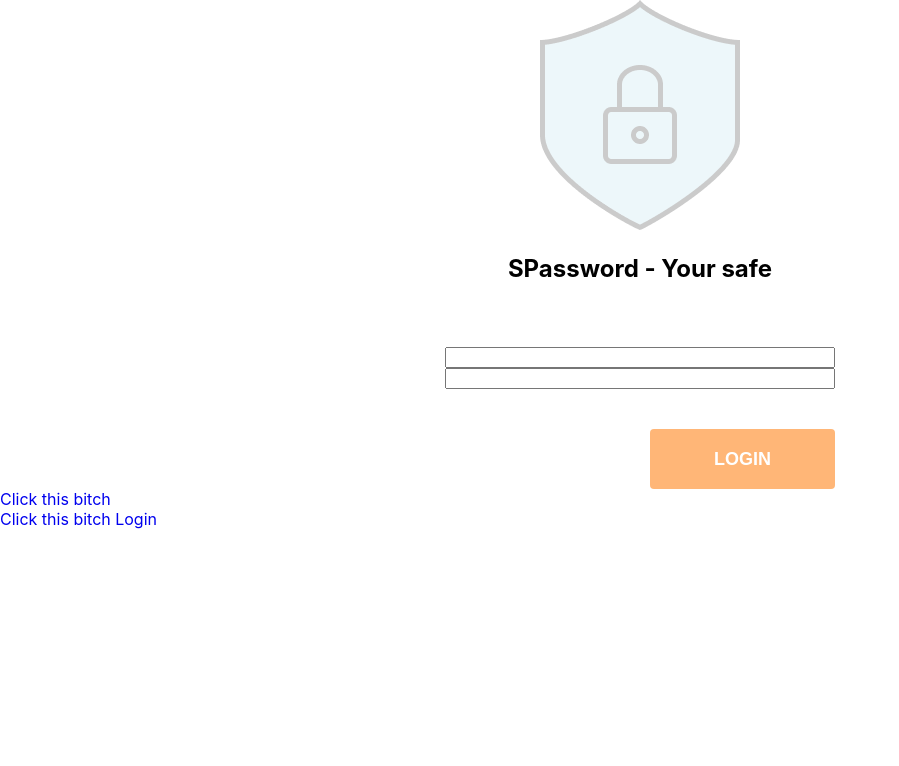
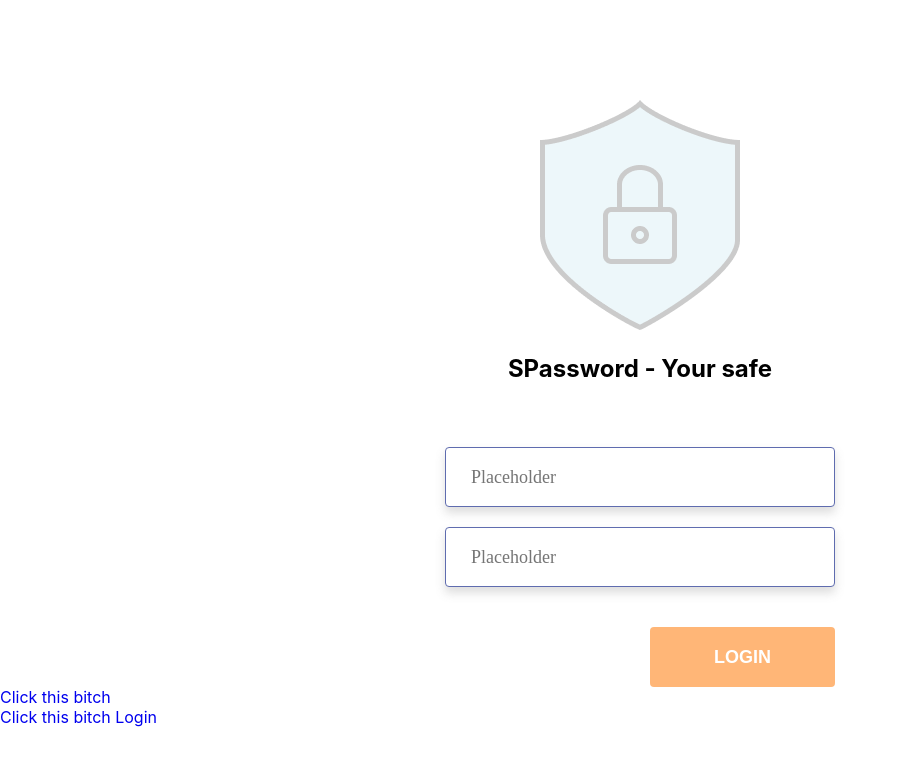
Before and after one commit to AlexandrVinogradov/SPassword-React-Redux, a React (Create React App) app: page / in a window 1280 px wide. Shown: the top 766 px of the page, without its empty margins (0-899 px from the left). Built offline with nearby package versions, Linux system fonts and the light colour scheme.

Commit message:
layot Login component

```diff
--- a/src/Login/Login.jsx
+++ b/src/Login/Login.jsx
@@ -7,8 +7,8 @@ const Login = () => {
     <div className={style.Login}>
       <img className={style.Login__shield} src={shield} alt='shield'/>
       <span className={style.Login__title}>SPassword - Your safe</span>
-      <input />
-      <input />
+      <input className={style.Login__input} placeholder="Placeholder" />
+      <input className={style.Login__input} placeholder="Placeholder" />
       <button className={style.Login__btn} type='button'>Login</button>
     </div>
   )
--- a/src/Login/Login.module.scss
+++ b/src/Login/Login.module.scss
@@ -3,7 +3,22 @@
   flex-direction: column;
   max-width: 390px;
   margin: 0 auto;
-  // padding: 3em 0;
+  padding-top: 100px;
+
+  &__input {
+    border: 1px solid #5F6CAF;
+    box-sizing: border-box;
+    box-shadow: 0px 6px 10px rgba(123, 123, 123, 0.25);
+    border-radius: 4px;
+    height: 60px;
+    margin-bottom: 20px;
+
+    font-family: Montserrat;
+    font-size: 18px;
+    line-height: 22px;
+    padding: 25px;
+    color: #5F6CAF;
+  }
 
   &__shield {
     width: 200px;
@@ -31,6 +46,6 @@
     border-radius: 4px;
     max-width: 190px;
     align-self: flex-end;
-    margin-top: 40px;
+    margin-top: 20px;
   }
 }
```
